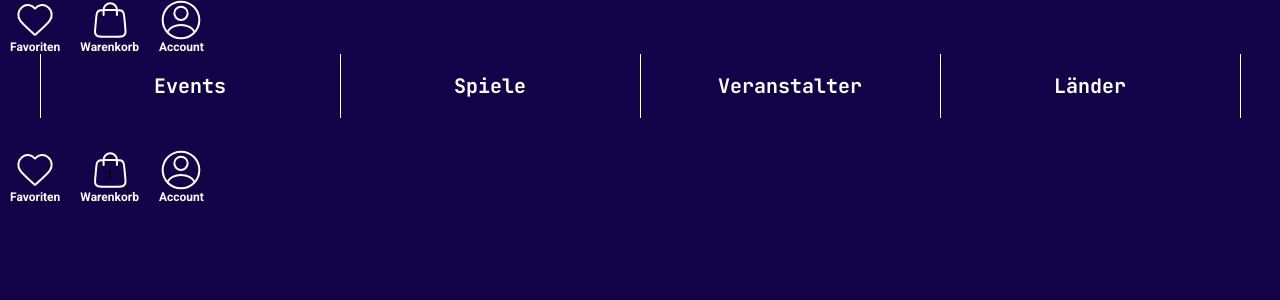
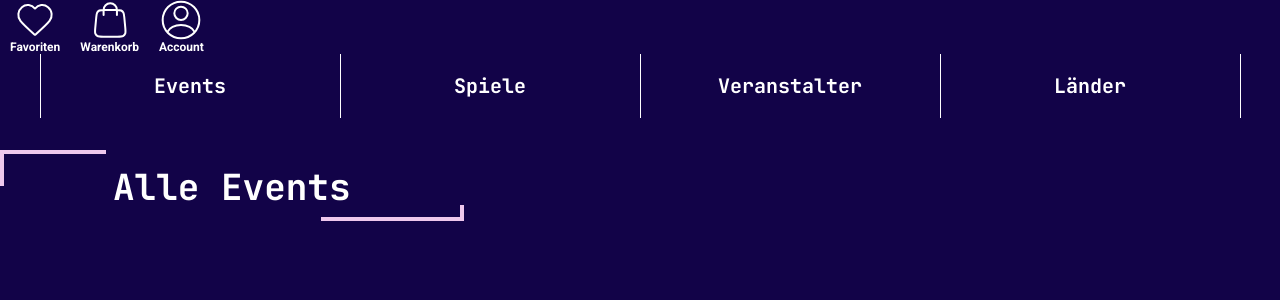
Before and after one commit to kpertek/frontend-optic, a React (Create React App) app: page / in a window 1280 px wide. Shown: the top 300 px of the page. Built offline with nearby package versions, Linux system fonts and the light colour scheme.

Commit message:
Finished Headline

```diff
--- a/src/App.js
+++ b/src/App.js
@@ -7,6 +7,7 @@ import Veranstalter from "./Components/Stationary/Pages/Veranstalter";
 import Laender from "./Components/Stationary/Pages/Länder";
 import Breadcrumbs from "./Components/Stationary/Navigation/Breadcrumbs";
 import NavIconGroup from './Components/Stationary/Navigation/NavIconGroup';
+import Headline from './Components/Stationary/Navigation/Headline';
 
 function App() {
   return (
@@ -14,9 +15,7 @@ function App() {
         <NavIconGroup />
         <Navbar />
         <Breadcrumbs />
-        <NavIconGroup
-          itemCount={1}
-        />
+        <Headline text="Alle Events"/>
         <div className="container">
             <Routes> {/*Route für Startseite fehlt noch*/}
                 <Route path="startseite/events" element={<Event />} />
--- a/src/Components/Stationary/Navigation/Headline.css
+++ b/src/Components/Stationary/Navigation/Headline.css
@@ -20,6 +20,8 @@
     color: var(--secWhite);
     line-height: 47px;
     font-size: 36px;
+    font-family: 'JetBrains Mono', monospace;
+    font-weight: bolder;
 
     left: 0px;
     top: 0px;
--- a/src/Components/Stationary/Navigation/Headline.js
+++ b/src/Components/Stationary/Navigation/Headline.js
@@ -1,11 +1,11 @@
 import './Headline.css';
 
-export default function Headline() {
+export default function Headline(props) {
     return (
       <div className="headline">
         <div className='headlineOL'></div>
         <p>
-            Überschrift
+            {props.text}
             <div className='headlineUR'></div>
         </p>
       </div>
```
